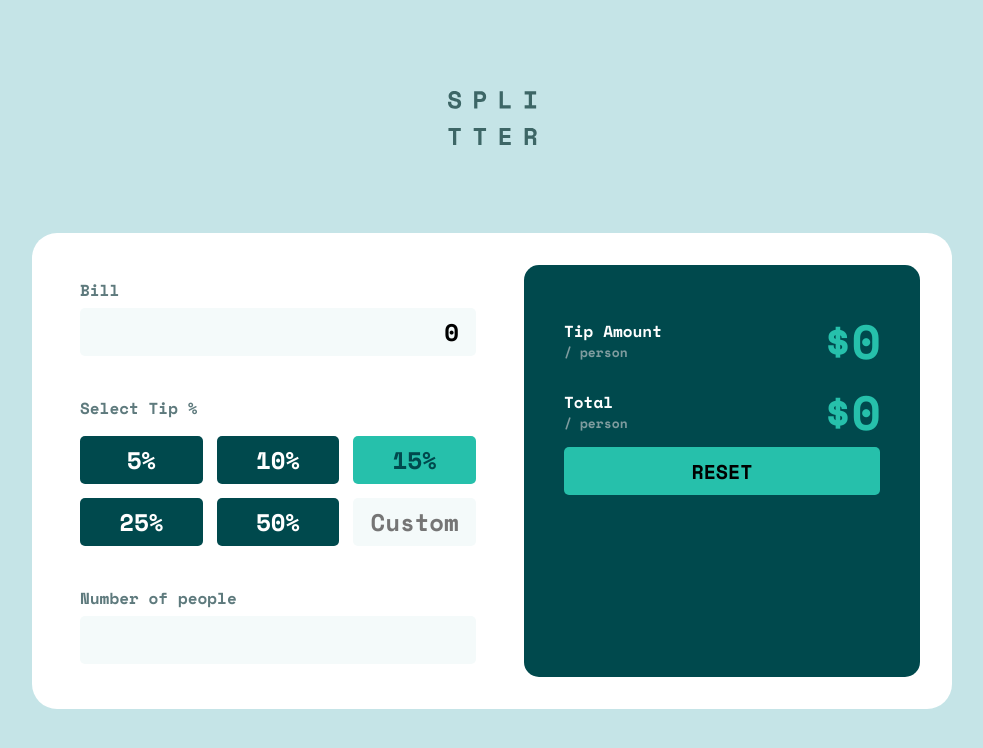
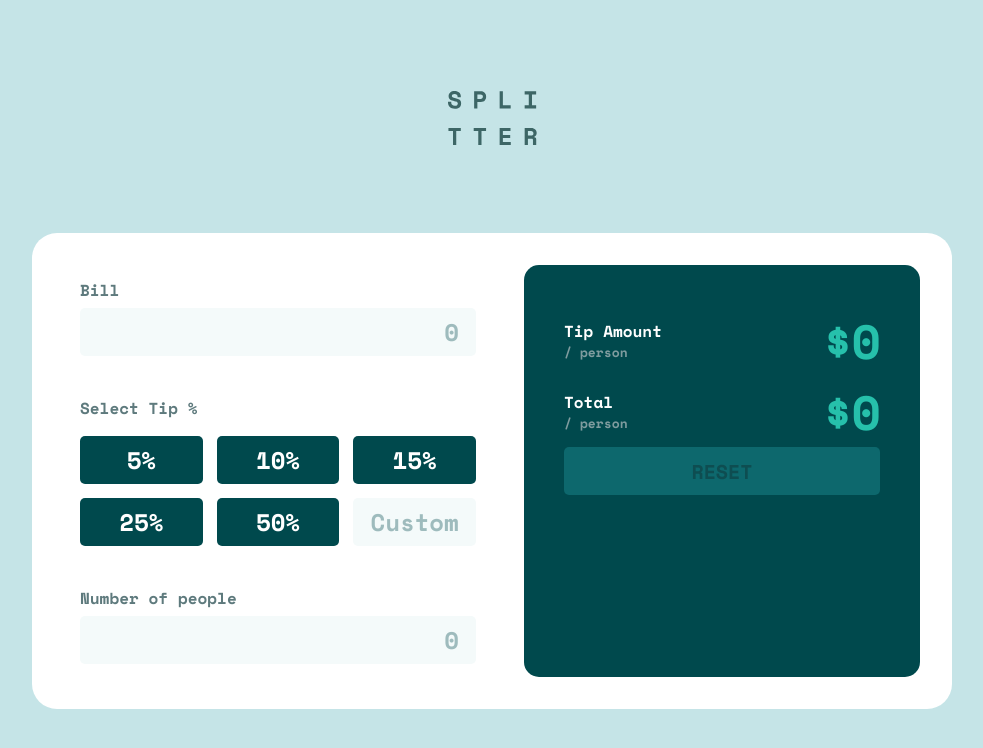
Before and after one commit to aleksandr-efimenko/tip-calculator, a React (Vite) app: page / in a window 1280 px wide. Shown: the top 748 px of the page, without its empty margins (148-1131 px from the left). Built offline with nearby package versions, Linux system fonts and the light colour scheme.

Commit message:
add disable reset button if nothing entered

```diff
--- a/src/App.jsx
+++ b/src/App.jsx
@@ -4,21 +4,21 @@ import TipInput from "./components/TipInput";
 import styles from "./components/TipStyles.module.css";
 
 function App() {
-  const [bill, setBill] = useState(0);
-  const [tip, setTip] = useState(15);
-  const [people, setPeople] = useState('');
+  const [bill, setBill] = useState("");
+  const [tip, setTip] = useState(0);
+  const [people, setPeople] = useState("");
   const [tipAmount, setTipAmount] = useState(0);
   const [total, setTotal] = useState(0);
-  const [manualTip, setManualTip] = useState('');
+  const [manualTip, setManualTip] = useState("");
 
   const handleSetTip = (e) => {
     const tip = Number(e.target.value);
     if (!tip) return;
-    if(e.target.id ===styles.manualTipInput) {
+    if (e.target.id === styles.manualTipInput) {
       setTip(0);
       setManualTip(tip);
     } else {
-      setManualTip('');
+      setManualTip("");
       setTip(tip);
     }
   };
@@ -28,16 +28,16 @@ function App() {
     if (!people) return;
     const tipToCalculate = manualTip ? manualTip : tip;
     const tipAmount = ((bill * tipToCalculate) / 100 / people).toFixed(2);
-    const total = ((bill * tipToCalculate / 100  + bill) / people).toFixed(2);
+    const total = (((bill * tipToCalculate) / 100 + bill) / people).toFixed(2);
     setTotal(total);
     setTipAmount(tipAmount);
   };
 
   const resetForm = () => {
-    setBill(0);
-    setTip(0);
-    setManualTip('');
-    setPeople(0);
+    setBill("");
+    setTip("");
+    setManualTip("");
+    setPeople("");
   };
 
   useEffect(() => {
@@ -58,7 +58,12 @@ function App() {
           manualTip={manualTip}
           setManualTip={setManualTip}
         />
-        <TipOutput tipAmount={tipAmount} total={total} resetForm={resetForm} />
+        <TipOutput
+          disabledReset={!bill && !tip && !people}
+          tipAmount={tipAmount}
+          total={total}
+          resetForm={resetForm}
+        />
       </div>
     </div>
   );
--- a/src/components/TipInput.jsx
+++ b/src/components/TipInput.jsx
@@ -23,7 +23,9 @@ export default function TipInput({
           type="number"
           id={styles.billInput}
           name="bill-input"
-          placeholder=""
+          placeholder="0"
+          min={0}
+          max={1000000}
           step="0.01"
         />
       </div>
@@ -64,6 +66,7 @@ export default function TipInput({
           type="number"
           id={styles.peopleNumber}
           name="people-number"
+          placeholder="0"
           onChange={(e) => setPeople(Number(e.target.value))}
           value={people}
         />
--- a/src/components/TipOutput.jsx
+++ b/src/components/TipOutput.jsx
@@ -1,12 +1,15 @@
 import React from "react";
 import styles from "./TipStyles.module.css";
 
-export default function TipOutput({tipAmount, total, resetForm}) {
-
+export default function TipOutput({
+  tipAmount,
+  total,
+  resetForm,
+  disabledReset,
+}) {
   return (
     <div className={styles.tipOutputsContainer}>
       <div className={styles.tipOutputsInner}>
-
         <div className={styles.tipResults}>
           <div className={styles.tipResultRow}>
             <div className={styles.tipResultContainer}>
@@ -23,7 +26,11 @@ export default function TipOutput({tipAmount, total, resetForm}) {
             <div className={styles.tipResultValue}>${total}</div>
           </div>
         </div>
-        <button className={styles.resetButton} onClick={resetForm}>
+        <button
+          disabled={disabledReset}
+          className={styles.resetButton}
+          onClick={resetForm}
+        >
           RESET
         </button>
       </div>
--- a/src/components/TipStyles.module.css
+++ b/src/components/TipStyles.module.css
@@ -62,17 +62,27 @@ input[type="number"] {
   text-align: right;
   font-size: var(--font-size-input);
   outline: none;
-  transition: 0.3s;
   padding: 6px 17px;
+  ;
+}
+input[type="number"]:hover {
+  outline: .0625rem solid var(--color-strong-cyan);
 }
 
 input[type="number"]:focus {
-  border: 0.125rem solid var(--color-strong-cyan);
+  outline: 0.125rem solid var(--color-strong-cyan);
+}
+input::placeholder {
+  color: var(--color-very-dark-cyan);
+  opacity: .35;
 }
 
 input::-webkit-outer-spin-button,
 input::-webkit-inner-spin-button {
   -webkit-appearance: none;
+}
+.wrong-input {
+  border: 0.0625rem solid var(--color-red);
 }
 
 .tipButton {
@@ -100,7 +110,8 @@ input::-webkit-inner-spin-button {
   margin-inline-start: 1.5rem;
   border-radius: 0.9375rem;
   background-color: var(--color-very-dark-cyan);
-  /* width: 100%; */
+  max-width: 26.25rem;
+  overflow: auto;
   flex: 1;
 }
 .tipOutputsInner {
@@ -142,3 +153,7 @@ input::-webkit-inner-spin-button {
   font-weight: var(--font-weight);
   font-size: var(--font-size-reset-button);
 }
+
+.resetButton:disabled {
+  background-color: var(--color-disables-button);
+}
--- a/src/index.css
+++ b/src/index.css
@@ -11,6 +11,10 @@
   --color-light-grayish-cyan: hsl(185, 41%, 84%);
   --color-very-light-grayish-cyan: hsl(189, 41%, 97%);
   --color-white: hsl(0, 0%, 100%);
+  --color-light-cyan: hsl(173, 61%, 77%);
+  --color-red: hsl(13, 70%, 61%);
+  --color-very-dark-grayish-cyan: hsl(180, 18%, 40%);
+  --color-disables-button: hsl(183, 78%, 24%);
 
   --font-size-input: 1.5rem;
   --font-size-label: 1rem;
@@ -43,3 +47,8 @@ button {
   border: none;
   outline: none;
 }
+
+button:hover {
+  background-color: var(--color-light-cyan);
+  color: var(--color-very-dark-cyan);
+}
```
